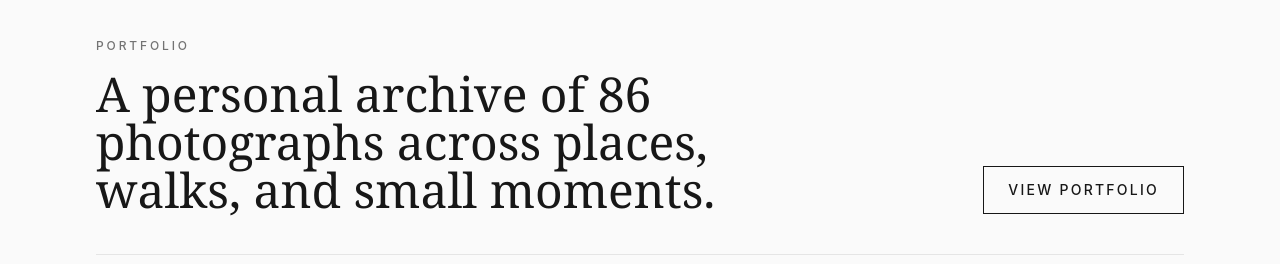
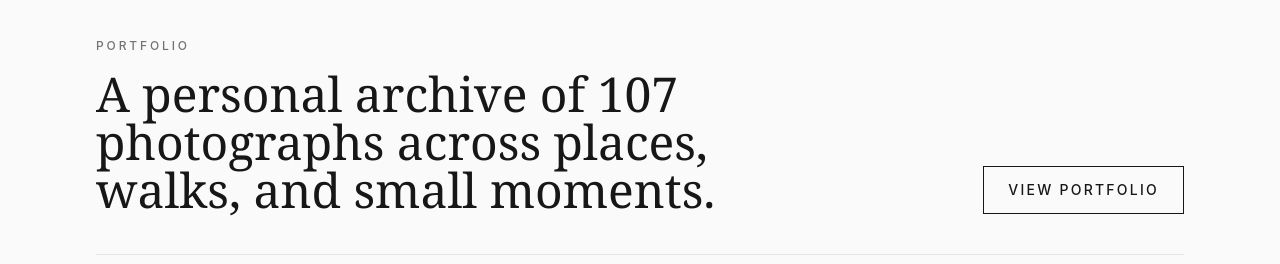
Before and after one commit to jpang007/photography, a Next.js app: page / in a window 1280 px wide. Shown: the part 819-1083 px from the top of the page. Built offline with nearby package versions, Linux system fonts and the light colour scheme; no server answers.

Commit message:
new photos

```diff
--- a/src/data/generatedPhotos.ts
+++ b/src/data/generatedPhotos.ts
@@ -1,5 +1,5 @@
 // AUTO-GENERATED - DO NOT EDIT MANUALLY
-// Generated on: 2026-05-31T23:52:23.966Z
+// Generated on: 2026-07-05T14:48:28.280Z
 // Run 'node scripts/generate-photos.js' to regenerate
 
 export const S3_BASE_URL = 'https://jeremyjpangphotos.s3.us-east-2.amazonaws.com';
@@ -79,6 +79,24 @@ export const trips = [
     "description": "Random captures and everyday moments",
     "count": 22,
     "coverImage": "https://jeremyjpangphotos.s3.us-east-2.amazonaws.com/gallery/random/DSCF0119.jpeg"
+  },
+  {
+    "id": "world-cup-2026",
+    "slug": "world-cup-2026",
+    "name": "World Cup",
+    "year": "2026",
+    "description": "World Cup 2026",
+    "count": 8,
+    "coverImage": "https://jeremyjpangphotos.s3.us-east-2.amazonaws.com/gallery/world-cup-2026/DSCF0154.jpeg"
+  },
+  {
+    "id": "seattle-2026",
+    "slug": "seattle-2026",
+    "name": "Seattle",
+    "year": "2026",
+    "description": "Seattle 2026",
+    "count": 13,
+    "coverImage": "https://jeremyjpangphotos.s3.us-east-2.amazonaws.com/gallery/seattle-2026/DSCF0025.jpeg"
   },
   {
     "id": "cdmx-2026",
@@ -487,11 +505,158 @@ export const photos = [
     "filename": "dandelions_spring_film_edit_v1.jpeg"
   },
   {
+    "id": "seattle-2026-dscf0025",
+    "src": "https://jeremyjpangphotos.s3.us-east-2.amazonaws.com/gallery/seattle-2026/DSCF0025.jpeg",
+    "alt": "DSCF0025",
+    "trip": "seattle-2026",
+    "filename": "DSCF0025.jpeg"
+  },
+  {
+    "id": "seattle-2026-dscf0056",
+    "src": "https://jeremyjpangphotos.s3.us-east-2.amazonaws.com/gallery/seattle-2026/DSCF0056.jpeg",
+    "alt": "DSCF0056",
+    "trip": "seattle-2026",
+    "filename": "DSCF0056.jpeg"
+  },
+  {
+    "id": "seattle-2026-dscf0060",
+    "src": "https://jeremyjpangphotos.s3.us-east-2.amazonaws.com/gallery/seattle-2026/DSCF0060.jpeg",
+    "alt": "DSCF0060",
+    "trip": "seattle-2026",
+    "filename": "DSCF0060.jpeg"
+  },
+  {
+    "id": "seattle-2026-dscf0070",
+    "src": "https://jeremyjpangphotos.s3.us-east-2.amazonaws.com/gallery/seattle-2026/DSCF0070.jpeg",
+    "alt": "DSCF0070",
+    "trip": "seattle-2026",
+    "filename": "DSCF0070.jpeg"
+  },
+  {
+    "id": "seattle-2026-dscf0080",
+    "src": "https://jeremyjpangphotos.s3.us-east-2.amazonaws.com/gallery/seattle-2026/DSCF0080.jpeg",
+    "alt": "DSCF0080",
+    "trip": "seattle-2026",
+    "filename": "DSCF0080.jpeg"
+  },
+  {
+    "id": "seattle-2026-dscf0108",
+    "src": "https://jeremyjpangphotos.s3.us-east-2.amazonaws.com/gallery/seattle-2026/DSCF0108.jpeg",
+    "alt": "DSCF0108",
+    "trip": "seattle-2026",
+    "filename": "DSCF0108.jpeg"
+  },
+  {
+    "id": "seattle-2026-dscf0112",
+    "src": "https://jeremyjpangphotos.s3.us-east-2.amazonaws.com/gallery/seattle-2026/DSCF0112.jpeg",
+    "alt": "DSCF0112",
+    "trip": "seattle-2026",
+    "filename": "DSCF0112.jpeg"
+  },
+  {
+    "id": "world-cup-2026-dscf0154",
+    "src": "https://jeremyjpangphotos.s3.us-east-2.amazonaws.com/gallery/world-cup-2026/DSCF0154.jpeg",
+    "alt": "DSCF0154",
+    "trip": "world-cup-2026",
+    "filename": "DSCF0154.jpeg"
+  },
+  {
+    "id": "world-cup-2026-dscf0204",
+    "src": "https://jeremyjpangphotos.s3.us-east-2.amazonaws.com/gallery/world-cup-2026/DSCF0204.jpeg",
+    "alt": "DSCF0204",
+    "trip": "world-cup-2026",
+    "filename": "DSCF0204.jpeg"
+  },
+  {
+    "id": "world-cup-2026-dscf0219",
+    "src": "https://jeremyjpangphotos.s3.us-east-2.amazonaws.com/gallery/world-cup-2026/DSCF0219.jpeg",
+    "alt": "DSCF0219",
+    "trip": "world-cup-2026",
+    "filename": "DSCF0219.jpeg"
+  },
+  {
+    "id": "world-cup-2026-dscf0222",
+    "src": "https://jeremyjpangphotos.s3.us-east-2.amazonaws.com/gallery/world-cup-2026/DSCF0222.jpeg",
+    "alt": "DSCF0222",
+    "trip": "world-cup-2026",
+    "filename": "DSCF0222.jpeg"
+  },
+  {
+    "id": "world-cup-2026-dscf0251",
+    "src": "https://jeremyjpangphotos.s3.us-east-2.amazonaws.com/gallery/world-cup-2026/DSCF0251.jpeg",
+    "alt": "DSCF0251",
+    "trip": "world-cup-2026",
+    "filename": "DSCF0251.jpeg"
+  },
+  {
+    "id": "world-cup-2026-dscf0254",
+    "src": "https://jeremyjpangphotos.s3.us-east-2.amazonaws.com/gallery/world-cup-2026/DSCF0254.jpeg",
+    "alt": "DSCF0254",
+    "trip": "world-cup-2026",
+    "filename": "DSCF0254.jpeg"
+  },
+  {
+    "id": "world-cup-2026-dscf0289",
+    "src": "https://jeremyjpangphotos.s3.us-east-2.amazonaws.com/gallery/world-cup-2026/DSCF0289.jpeg",
+    "alt": "DSCF0289",
+    "trip": "world-cup-2026",
+    "filename": "DSCF0289.jpeg"
+  },
+  {
+    "id": "world-cup-2026-dscf0310",
+    "src": "https://jeremyjpangphotos.s3.us-east-2.amazonaws.com/gallery/world-cup-2026/DSCF0310.jpeg",
+    "alt": "DSCF0310",
+    "trip": "world-cup-2026",
+    "filename": "DSCF0310.jpeg"
+  },
+  {
     "id": "barcelona-2025-dscf0325",
     "src": "https://jeremyjpangphotos.s3.us-east-2.amazonaws.com/gallery/barcelona-2025/DSCF0325.jpeg",
     "alt": "DSCF0325",
     "trip": "barcelona-2025",
     "filename": "DSCF0325.jpeg"
+  },
+  {
+    "id": "seattle-2026-dscf0371",
+    "src": "https://jeremyjpangphotos.s3.us-east-2.amazonaws.com/gallery/seattle-2026/DSCF0371.jpeg",
+    "alt": "DSCF0371",
+    "trip": "seattle-2026",
+    "filename": "DSCF0371.jpeg"
+  },
+  {
+    "id": "seattle-2026-dscf0403",
+    "src": "https://jeremyjpangphotos.s3.us-east-2.amazonaws.com/gallery/seattle-2026/DSCF0403.jpeg",
+    "alt": "DSCF0403",
+    "trip": "seattle-2026",
+    "filename": "DSCF0403.jpeg"
+  },
+  {
+    "id": "seattle-2026-dscf0417",
+    "src": "https://jeremyjpangphotos.s3.us-east-2.amazonaws.com/gallery/seattle-2026/DSCF0417.jpeg",
+    "alt": "DSCF0417",
+    "trip": "seattle-2026",
+    "filename": "DSCF0417.jpeg"
+  },
+  {
+    "id": "seattle-2026-dscf0439",
+    "src": "https://jeremyjpangphotos.s3.us-east-2.amazonaws.com/gallery/seattle-2026/DSCF0439.jpeg",
+    "alt": "DSCF0439",
+    "trip": "seattle-2026",
+    "filename": "DSCF0439.jpeg"
+  },
+  {
+    "id": "seattle-2026-dscf0462",
+    "src": "https://jeremyjpangphotos.s3.us-east-2.amazonaws.com/gallery/seattle-2026/DSCF0462.jpeg",
+    "alt": "DSCF0462",
+    "trip": "seattle-2026",
+    "filename": "DSCF0462.jpeg"
+  },
+  {
+    "id": "seattle-2026-dscf0504",
+    "src": "https://jeremyjpangphotos.s3.us-east-2.amazonaws.com/gallery/seattle-2026/DSCF0504.jpeg",
+    "alt": "DSCF0504",
+    "trip": "seattle-2026",
+    "filename": "DSCF0504.jpeg"
   },
   {
     "id": "barcelona-2025-dscf0618",
```
